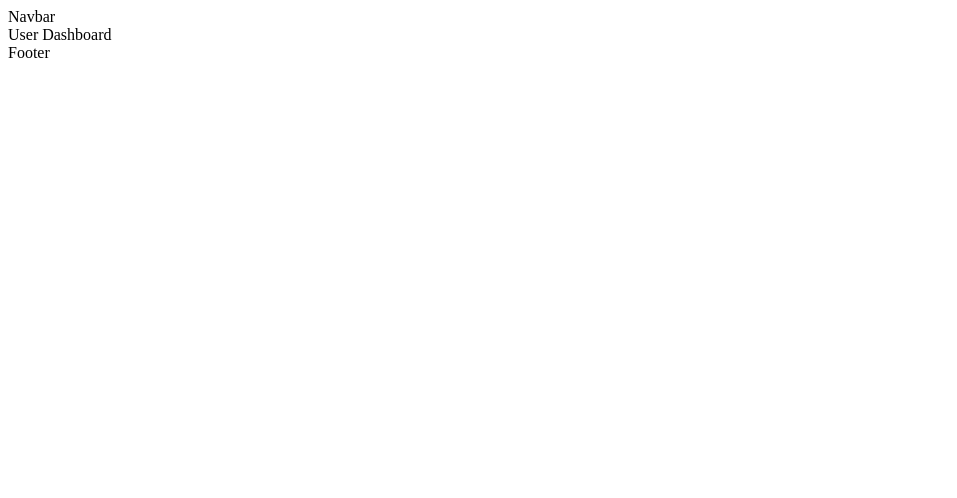
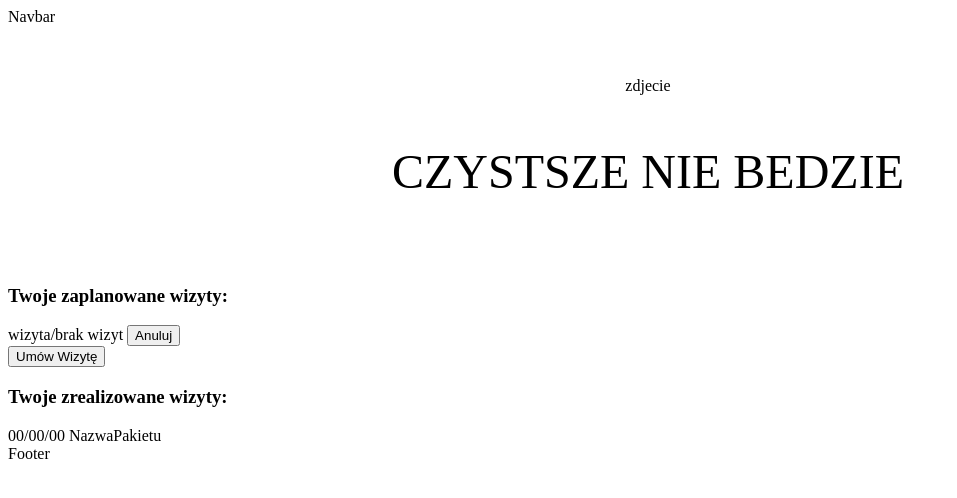
Before and after one commit to infoshareacademy/jfddr6-team-kanuni-team, a React (Create React App) app: page /userdashboard in a window 1280 px wide. Shown: the top 498 px of the page, without its empty margins (0-957 px from the left). Built offline with nearby package versions, Linux system fonts and the light colour scheme; a web font is replaced by a local one.

Commit message:
add skeleton for user dashboard

```diff
--- a/src/components/UserDashboard.js
+++ b/src/components/UserDashboard.js
@@ -1,5 +1,25 @@
+import Header from "./Header/Header";
+
 const UserDashboard = () => {
-  return <div>User Dashboard</div>;
+  return (
+    <>
+      <Header />
+      <div>
+        <div>
+          <h3>Twoje zaplanowane wizyty:</h3>
+          <div> wizyta/brak wizyt <button>Anuluj</button> </div>
+        </div>
+        <button>Umów Wizytę</button>
+        <div>
+          <h3>Twoje zrealizowane wizyty:</h3>
+          <div>00/00/00 NazwaPakietu</div>
+        </div>
+
+      </div>
+    </>
+
+  );
+
 };
 
 export default UserDashboard;
```
